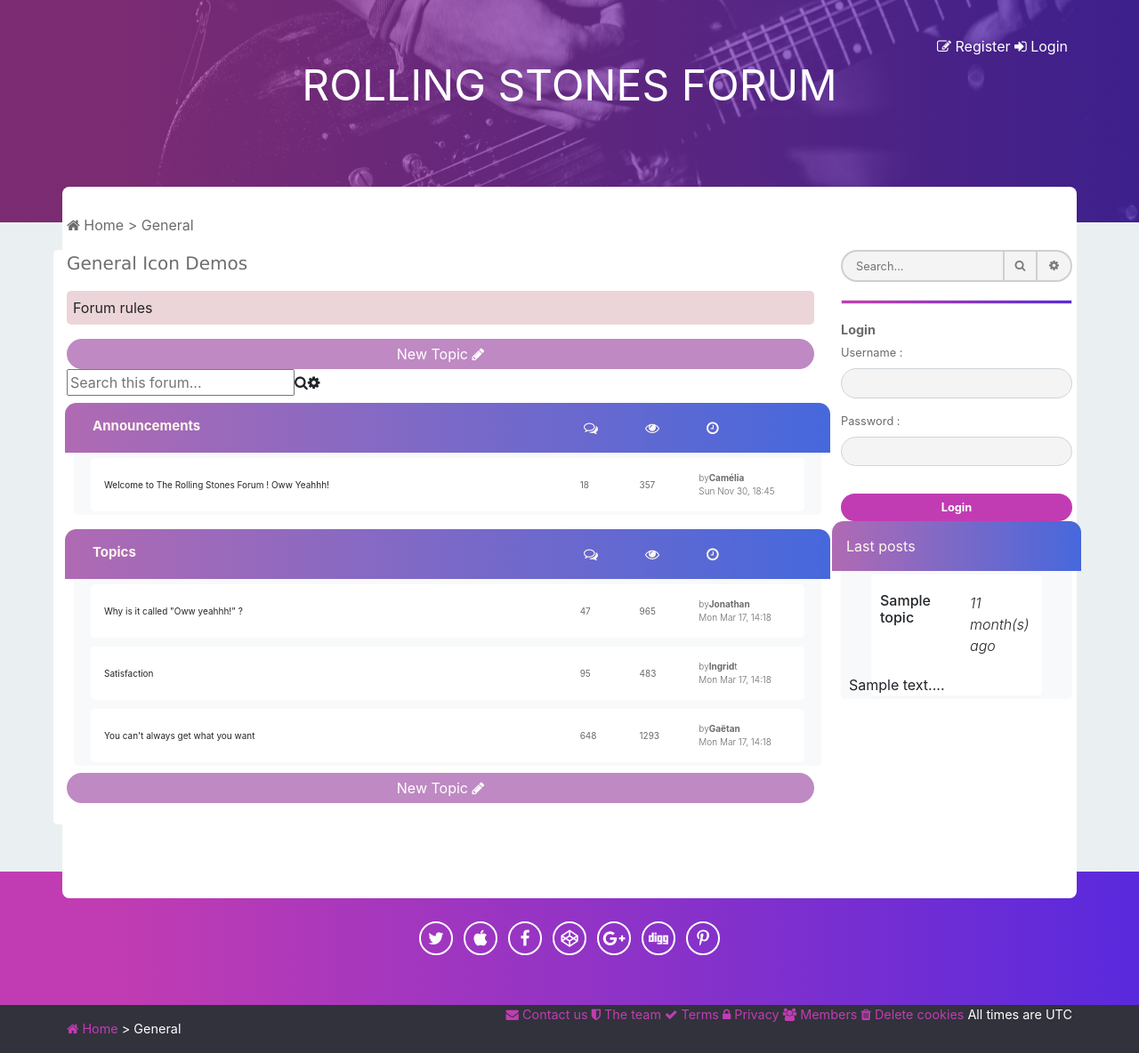
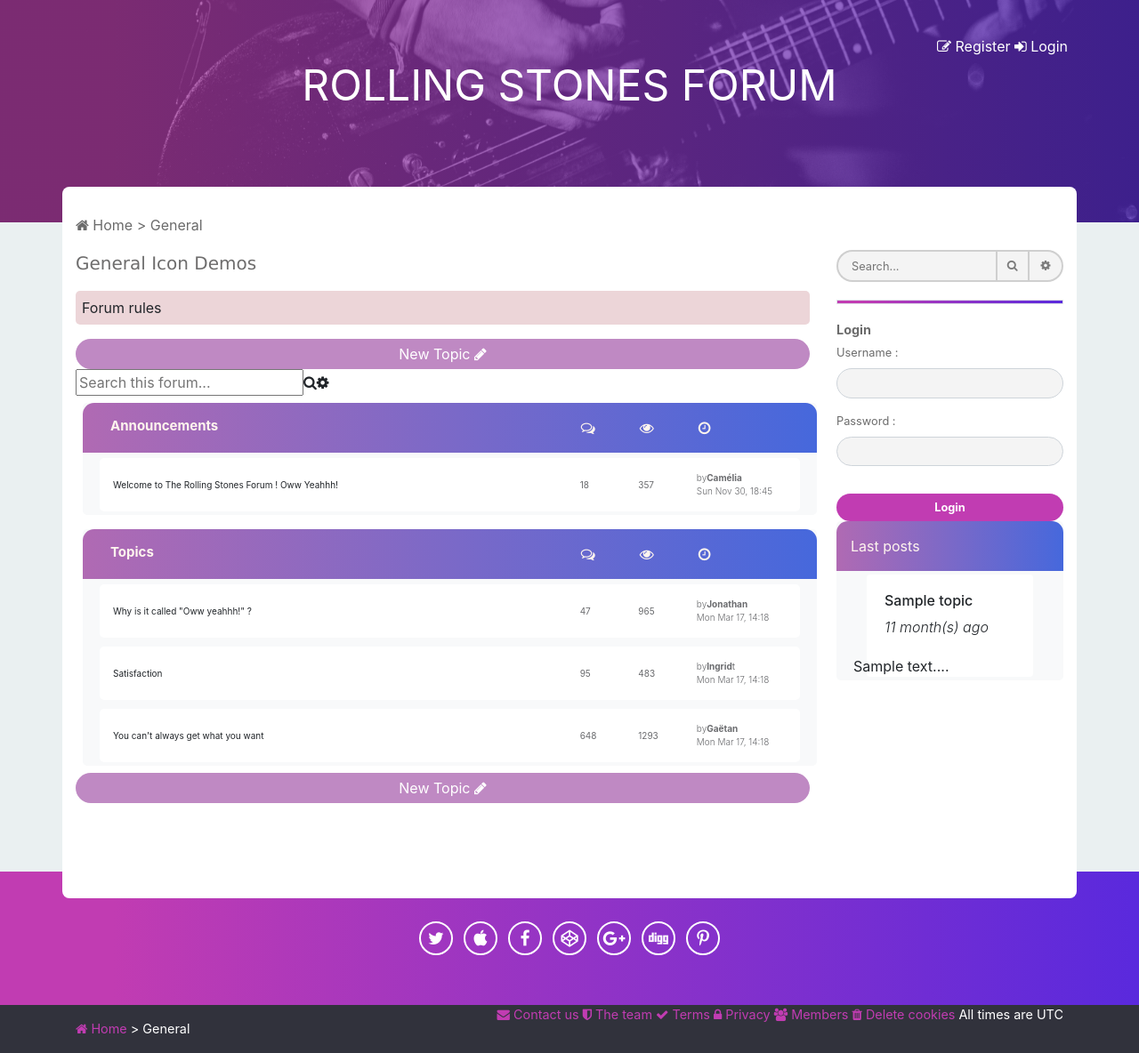
Before and after one commit to JonathanMaillard/BCBB-Forum, a PHP site: page /topics.php?id=1 in a window 1280 px wide. Shown: the whole page at 89% size. Run offline with PHP 8.4, Linux system fonts and the light colour scheme; data comes from the database, SQL or seed files in the repository; tables that the repository leaves empty hold one stand-in row (values such as "Sample post").

Commit message:
lasp_posts updt

```diff
--- a/css/topics.css
+++ b/css/topics.css
@@ -42,8 +42,6 @@
 
 .row {
   flex-wrap: wrap;
-  margin-right: -25Px;
-  margin-left: -25px;
 }
 
 .banner__title {
--- a/includes/last_posts.php
+++ b/includes/last_posts.php
@@ -18,7 +18,7 @@
         while ($post = $req_posts->fetch())
         {
         ?>
-        <!-- last_posts first_row -->
+        <!-- last_posts title & time-diff first_row -->
         <div class="last-posts card m-1 border-0">
             <div class=" card-body row d-flex ">
                 <h6 class="last-posts-list__title col">
@@ -53,8 +53,8 @@
                     ?>
                 </div>
             </div>
-            <!-- last_posts second_row -->
-            <div class="last-posts-list__text row ">
+            <!-- last_posts text second_row -->
+            <div class="last-posts-list__text row">
                 <?php
                 // limit the number of characters displayed
                 echo substr($post['post_content'], 0,50);
```
